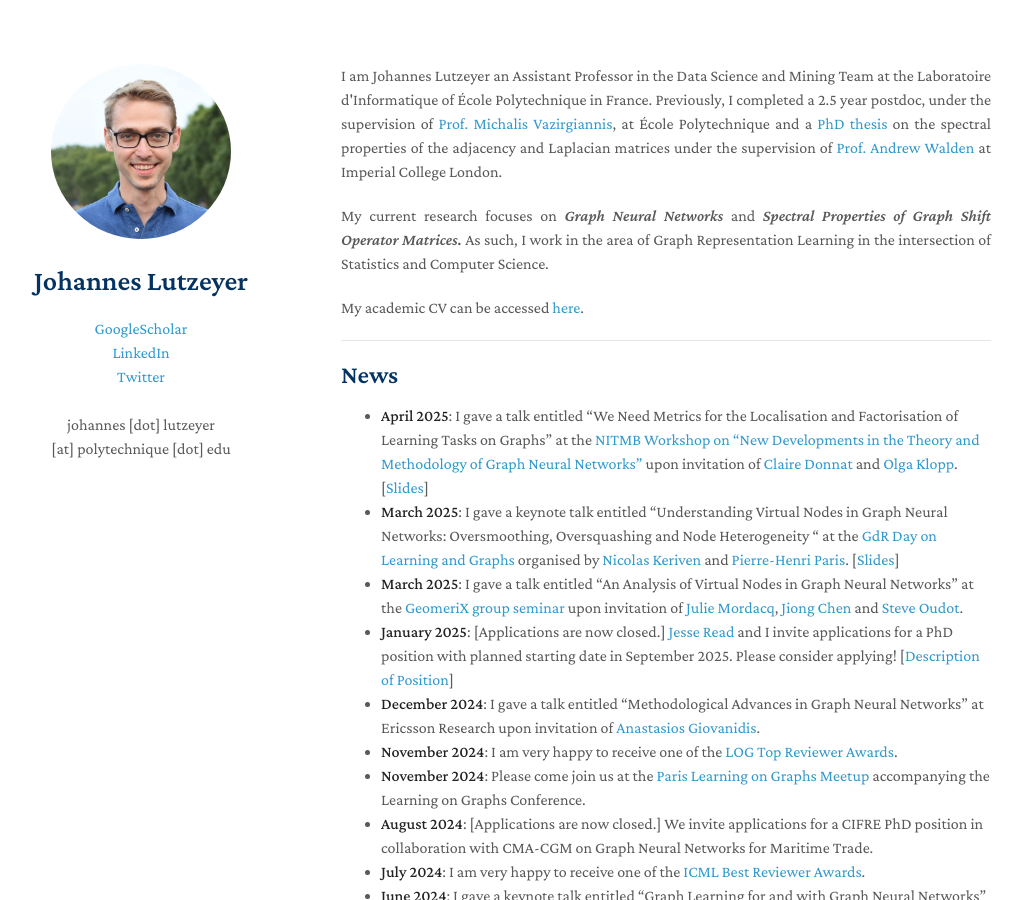
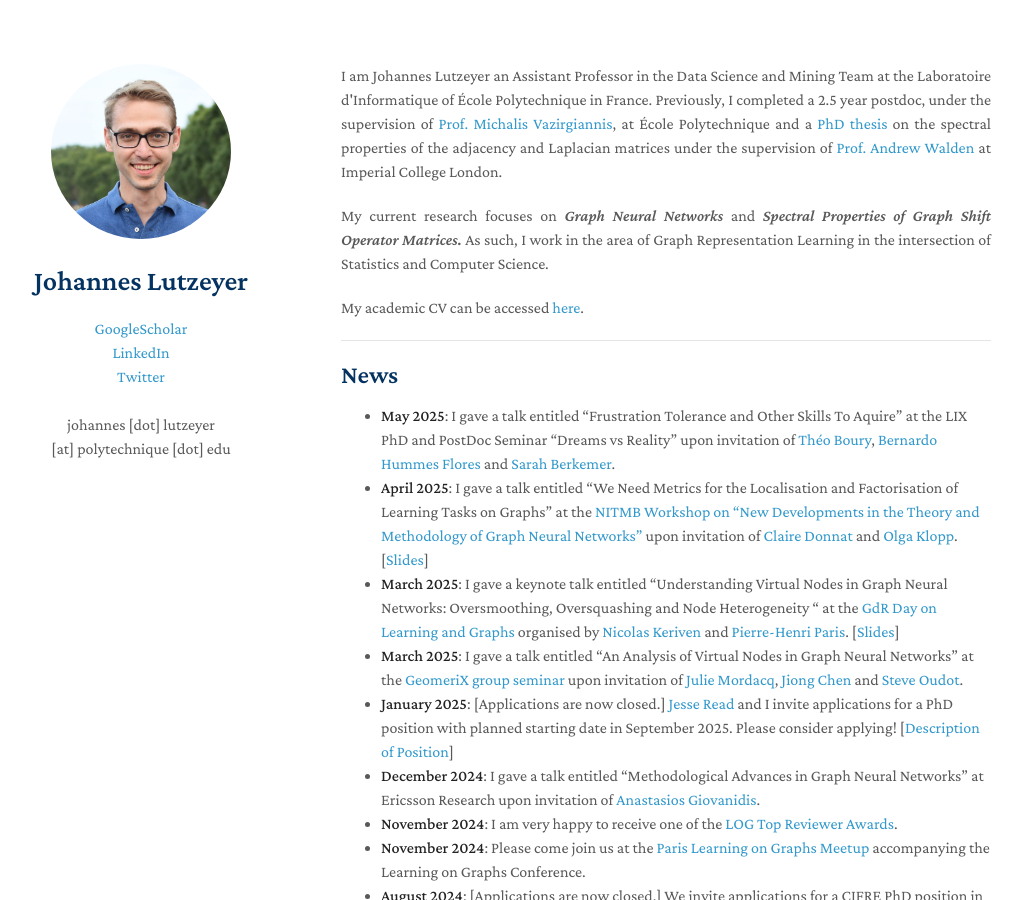
Before and after one commit to johanneslutzeyer/johanneslutzeyer.github.io, a Jekyll site: the page built from index.md, in a window 1280 px wide and 900 px high. Shown: the whole window, without its empty margins (129-1152 px from the left). Built offline with Jekyll 4.4.1, drawn with Linux system fonts in a browser that asks for light colours; our own code applies the rules of GitHub Pages for plain Markdown files; a script that is not in the unit is left out.

Commit message:
Update index.md

```diff
--- a/index.md
+++ b/index.md
@@ -13,7 +13,8 @@ My academic CV can be accessed <a href="https://johanneslutzeyer.com/doc/Johanne
 ---
 
 ## News
-- **April 2025**: I gave a talk entitled "We Need Metrics for the Localisation and Factorisation of Learning Tasks on Graphs" at the <a href="https://www.nitmb.org/theory-and-methodology-of-graph-neural-networks" target=" blank">NITMB Workshop on "New Developments in the Theory and Methodology of Graph Neural Networks"</a> upon invitation of <a href="https://donnate.github.io/" target=" blank">Claire Donnat</a> and <a href="https://faculty.essec.edu/en/cv/klopp-olga/" target=" blank">Olga Klopp</a>. [<a href="https://johanneslutzeyer.com/doc/2025-03-31_JohannesLutzeyer_UnderstandingVirtualNodesInGraphNeuralNetworks_Handout.pdf" target=" blank">Slides</a>]
+- **May 2025**: I gave a talk entitled "Frustration Tolerance and Other Skills To Aquire" at the LIX PhD and PostDoc Seminar "Dreams vs Reality" upon invitation of <a href="https://www.lix.polytechnique.fr/Labo/Theo.BOURY/" target=" blank">Théo Boury</a>, <a href="https://bernardohummes.com/" target=" blank">Bernardo Hummes Flores</a> and <a href="https://www.lix.polytechnique.fr/~berkemer/" target=" blank">Sarah Berkemer</a>.
+- **April 2025**: I gave a talk entitled "We Need Metrics for the Localisation and Factorisation of Learning Tasks on Graphs" at the <a href="https://www.nitmb.org/theory-and-methodology-of-graph-neural-networks" target=" blank">NITMB Workshop on "New Developments in the Theory and Methodology of Graph Neural Networks"</a> upon invitation of <a href="https://donnate.github.io/" target=" blank">Claire Donnat</a> and <a href="https://faculty.essec.edu/en/cv/klopp-olga/" target=" blank">Olga Klopp</a>. [<a href="2025-04-30_JohannesLutzeyer_WeNeedMetricsForTheLocalisationAndFactorisationOfLearningTasksOnGraphs_Handout" target=" blank">Slides</a>]
 - **March 2025**: I gave a keynote talk entitled "Understanding Virtual Nodes in Graph Neural Networks: Oversmoothing, Oversquashing and Node Heterogeneity " at the <a href="https://gdr-iasis.cnrs.fr/reunions/apprentissage-et-graphes/" target="_blank">GdR Day on Learning and Graphs</a> organised by <a href="https://nkeriven.github.io/" target="_blank">Nicolas Keriven</a> and <a href="https://phparis.net/" target="_blank">Pierre-Henri Paris</a>. [<a href="https://johanneslutzeyer.com/doc/2025-03-31_JohannesLutzeyer_UnderstandingVirtualNodesInGraphNeuralNetworks_Handout.pdf" target=" blank">Slides</a>]
 - **March 2025**: I gave a talk entitled "An Analysis of Virtual Nodes in Graph Neural Networks" at the <a href="https://team.inria.fr/geomerix/seminars-2/" target=" blank">GeomeriX group seminar</a> upon invitation of <a href="https://jumdc.github.io/" target=" blank">Julie Mordacq</a>, <a href="https://jiongchen.github.io/" target=" blank">Jiong Chen</a> and <a href="https://geometrica.saclay.inria.fr/team/Steve.Oudot/" target=" blank">Steve Oudot</a>.
 - **January 2025**: [Applications are now closed.] <a href="https://jmread.github.io/" target=" blank">Jesse Read</a> and I invite applications for a PhD position with planned starting date in September 2025. Please consider applying! [<a href="https://johanneslutzeyer.com/doc/2025_01_DGSP_PhDPosition.pdf" target="_blank">Description of Position</a>]
```
